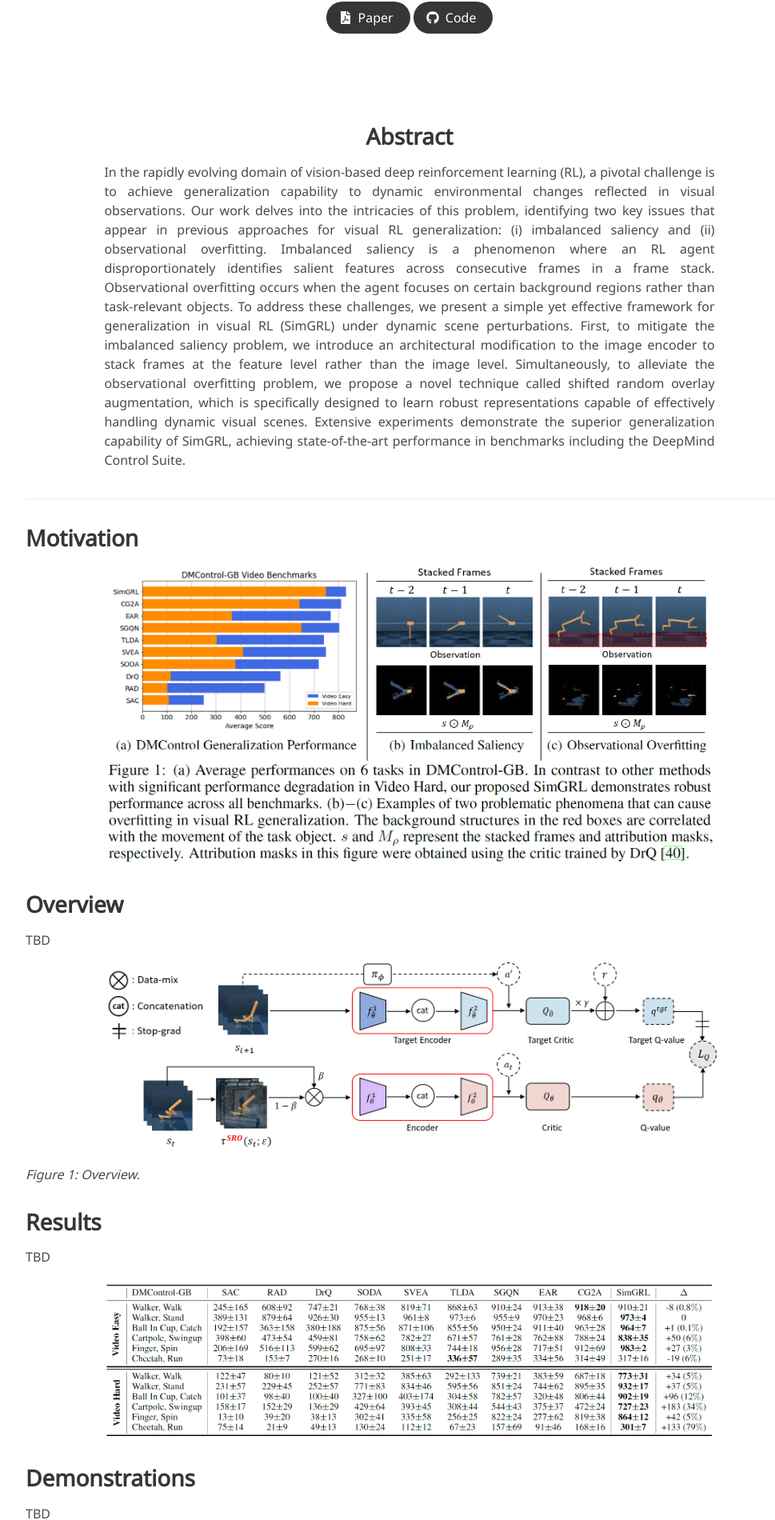
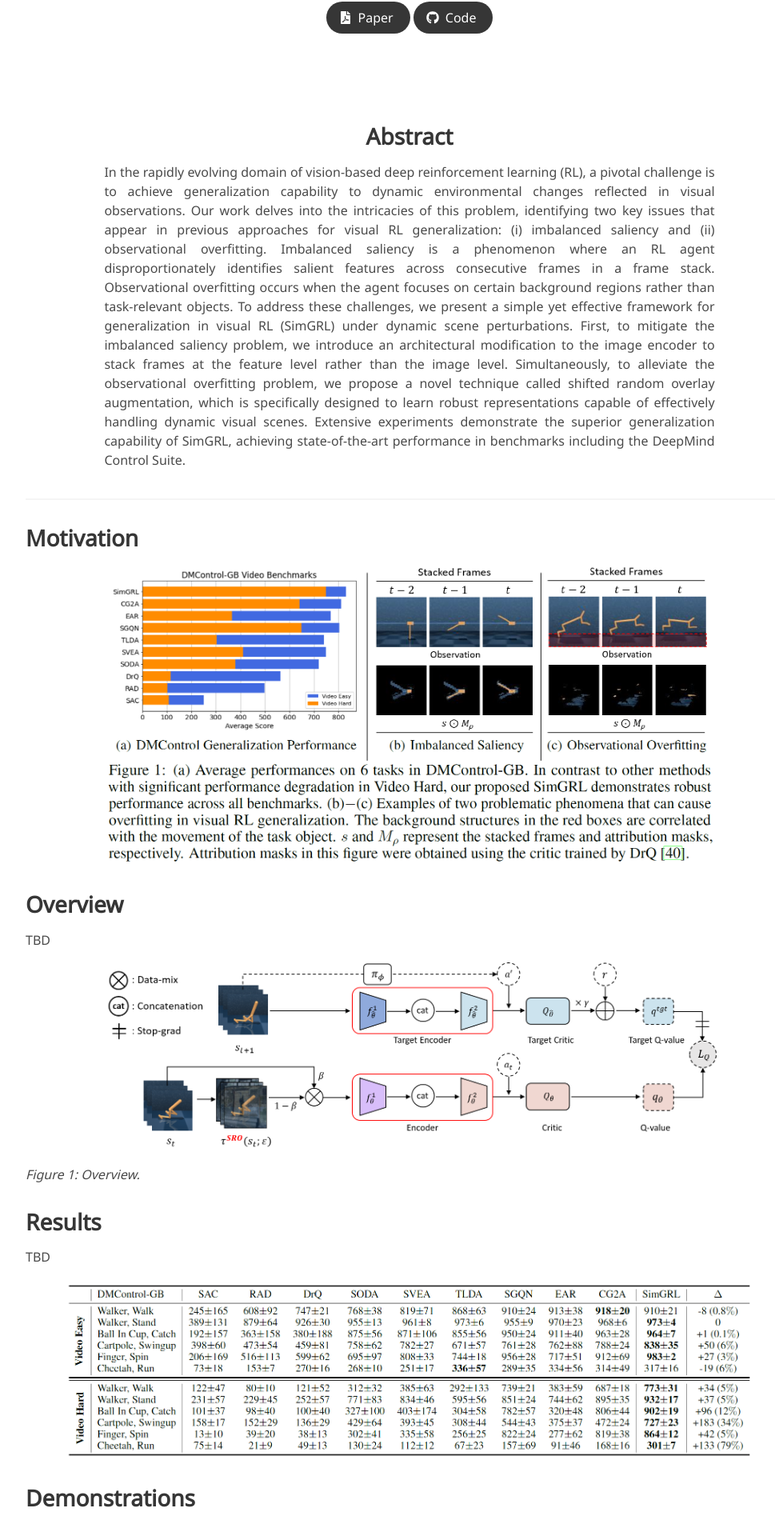
Before and after one commit to W-Song11/SimGRL, a Jekyll site: the page built from index.md, in a window 1280 px wide. Shown: the part 284-2184 px from the top of the page at 80% size, without its empty margins (128-1097 px from the left). Built offline with Jekyll 4.4.1, drawn with Linux system fonts in a browser that asks for light colours; some web fonts are replaced; grey boxes are pictures that could not be loaded.

Commit message:
Update index.md

```diff
--- a/index.md
+++ b/index.md
@@ -61,7 +61,7 @@ TBD
 TBD
 
 <p align="center">
-<img src="./static/image/fig_result.PNG" align="center" width="80%">
+<img src="./static/image/fig_result.PNG" align="center" width="90%">
 </p>
 
 ## Demonstrations
```
